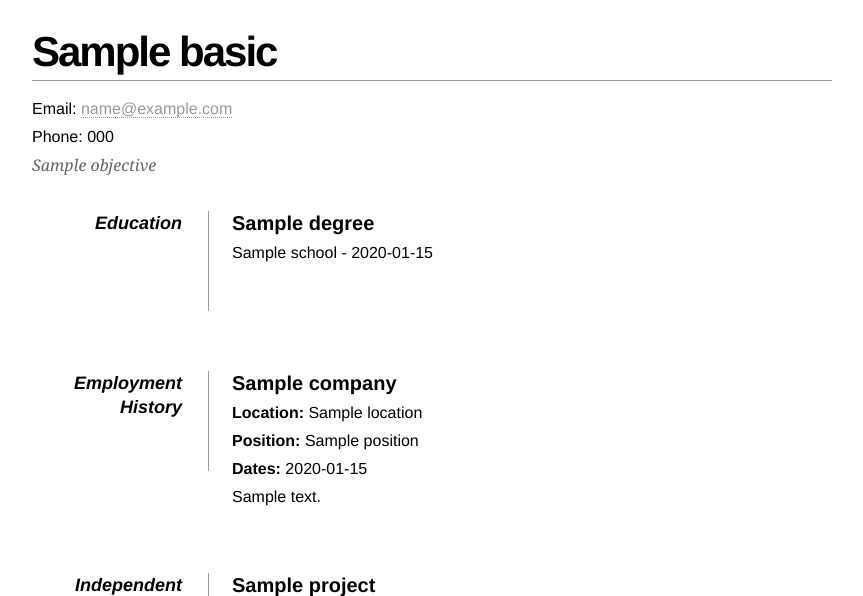
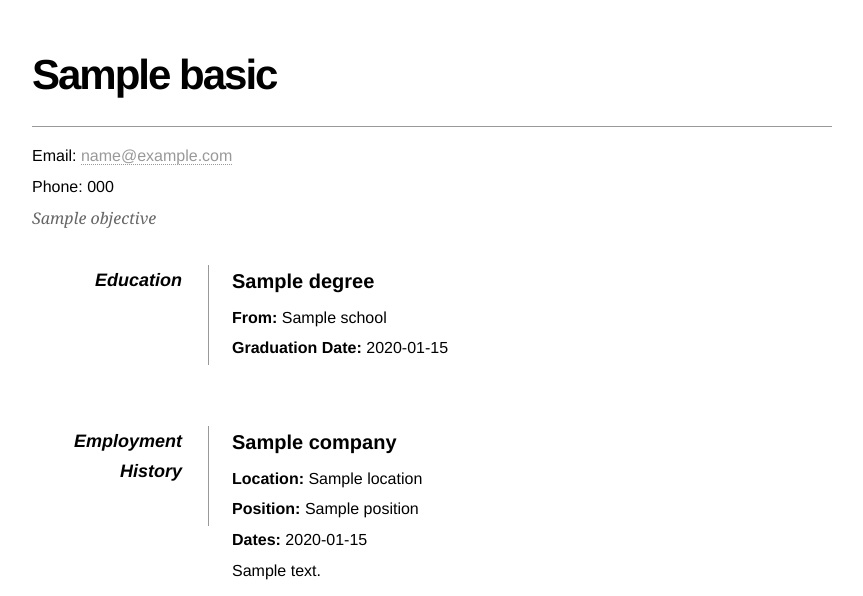
Before and after one commit to zachtib/resumeweb, a Django app: template templates/index.html in a window 1280 px wide. Shown: the top 596 px of the page, without its empty margins (208-1071 px from the left). Run offline with Django 3.2, Linux system fonts and the light colour scheme; the template is opened without the code that fills it: most values are stand-ins (such as "Sample title", 1, 10 or a date in 2020).

Commit message:
Initial Adaptation

```diff
--- a/resume/models.py
+++ b/resume/models.py
@@ -34,7 +34,7 @@ class Project(models.Model):
     order = models.IntegerField(unique=True)
     name = models.CharField(max_length=200)
     description = models.TextField()
-    link = models.CharField(max_length=1000, null=True)
+    link = models.CharField(max_length=1000, null=True, blank=True)
 
     def __unicode__(self):
         return self.name
--- a/templates/index.html
+++ b/templates/index.html
@@ -6,7 +6,7 @@
     <meta http-equiv="Content-Type" content="text/html; charset=utf-8"/>
     <title>Résumé for {{ basic.name }}</title>
     <style type="text/css">
-        * { margin: 0; padding: 0; }
+        * { margin: 0; padding: 0; line-height: 167%; }
         body { font: 16px Helvetica, Sans-Serif; line-height: 24px; }
         .clear { clear: both; }
         #page-wrap { width: 800px; margin: 40px auto 60px; }
@@ -50,7 +50,8 @@
             {% for degree in degrees %}
                 <dd>
                     <h2>{{ degree.degree }}</h2>
-                    <p>{{ degree.school }} - {{ degree.graddate }}</p>
+                    <p><strong>From:</strong> {{ degree.school }}</p>
+                    <p><strong>Graduation Date:</strong> {{ degree.graddate }}</p>
                 </dd>
             {% endfor %}
             <dd class="clear"></dd>
```
